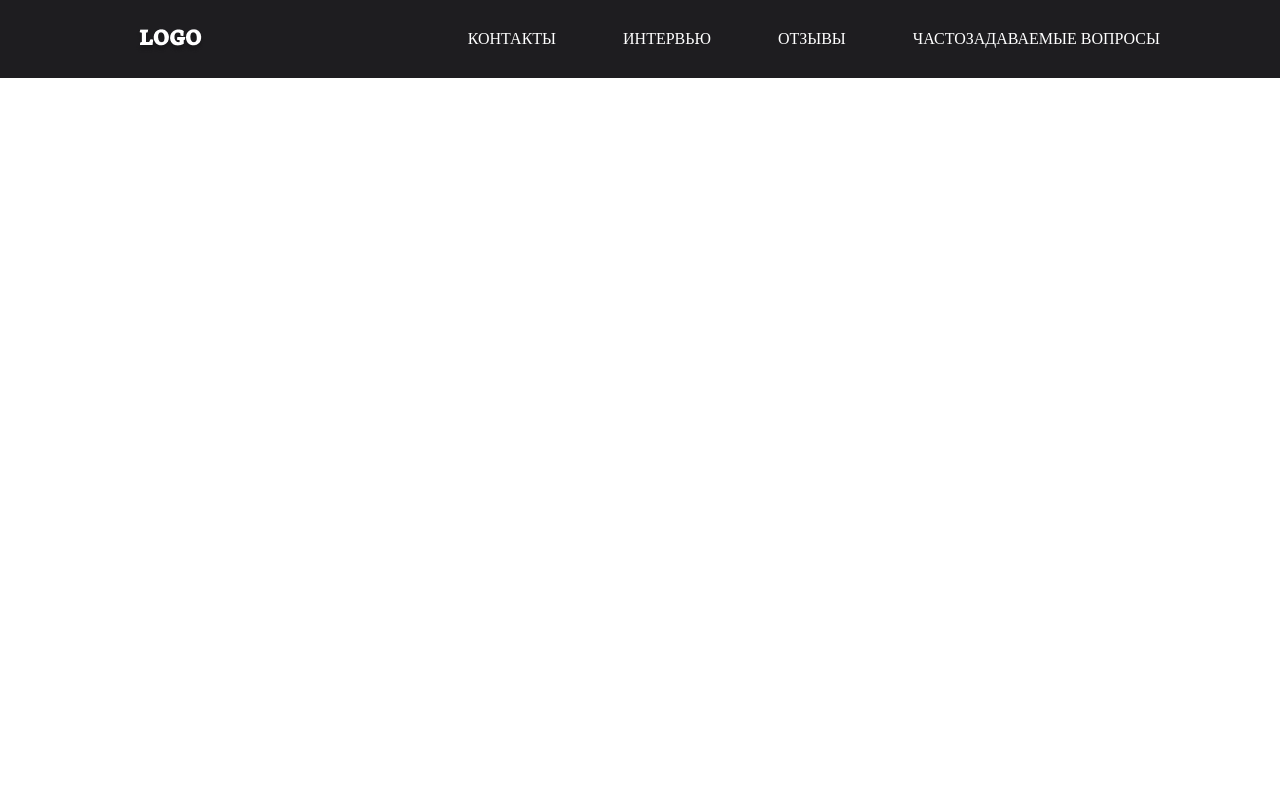
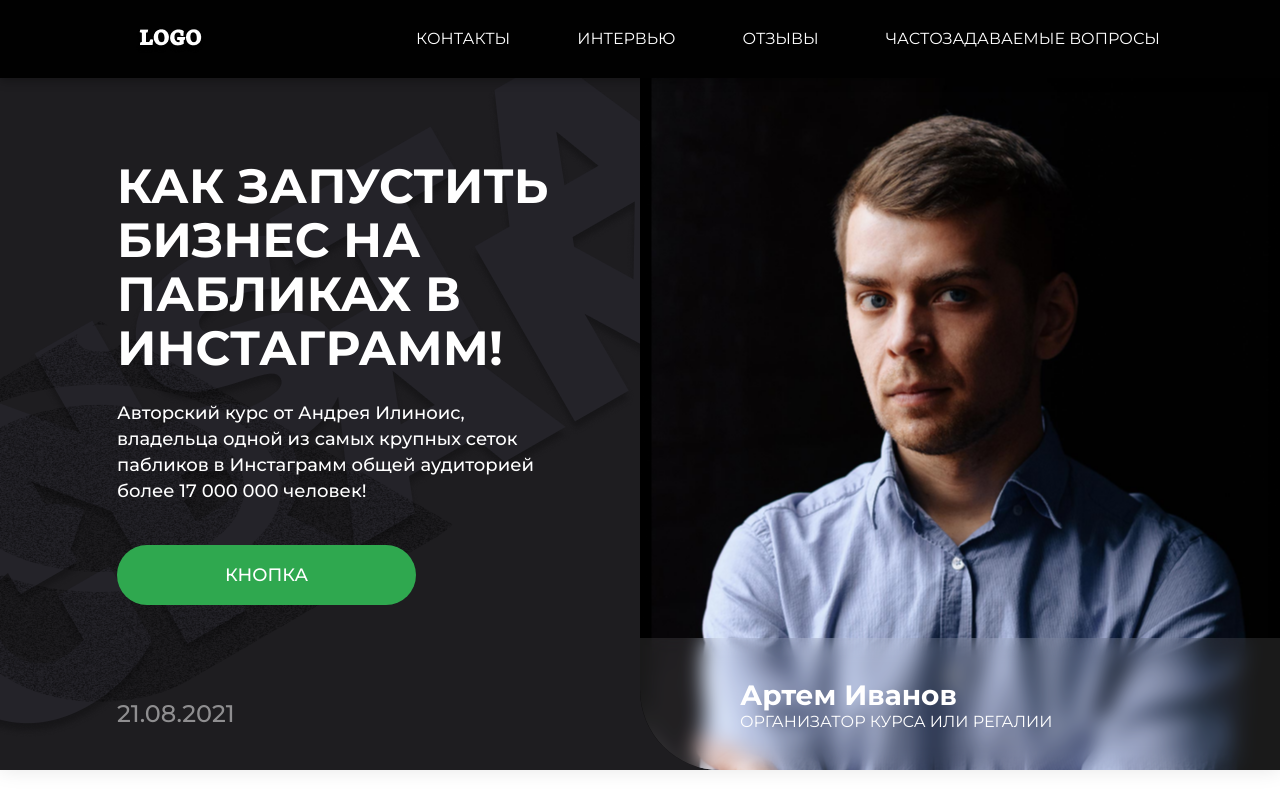
Before and after one commit to anna-okhrimenko/course, a website: page docs/index.html in a window 1280 px wide. Drawn offline with Linux system fonts and the light colour scheme.

Commit message:
first-screen desktop

```diff
--- a/dev/sass/first-screen.scss
+++ b/dev/sass/first-screen.scss
@@ -0,0 +1,65 @@
+.first-screen {
+    box-shadow: 0px 0px 20px rgba(0, 0, 0, 0.1);
+    color: #FFFFFF;
+    background: #1E1D20;
+
+    &-info {
+        background-image: url(assets/img/first-screen-bg.png);
+        background-repeat: no-repeat;
+        background-position: left;
+        .small-container {
+            padding: 81px 88px 38px 77px;
+        }
+
+        h1 {
+            margin-bottom: 25px;
+            font-weight: 700;
+            font-size: 48px;
+            line-height: 54px;
+            text-transform: uppercase;
+        }
+        p {
+            margin-bottom: 41px;
+            font-weight: 500;
+            font-size: 18px;
+            line-height: 26px;
+            display: flex;
+            align-items: center;
+        }
+        h6 {
+            margin-top: 91px;
+            font-weight: 500;
+            font-size: 24px;
+            line-height: 36px;
+            text-transform: uppercase;
+            opacity: 0.5;
+        }
+    }
+
+    &-img {
+        flex-direction: column;
+        justify-content: end;
+        border-bottom-left-radius: 80px;
+        background-image: url(assets/img/speecker-img.png);
+        background-repeat: no-repeat;
+        background-position: center;
+        background-color: #010101;
+        &_name {
+            background: rgba(255, 255, 255, 0.1);
+            backdrop-filter: blur(10px);
+            padding: 40px 204px 38px 100px;
+            border-bottom-left-radius: 80px;
+            h5 {
+                font-weight: 600;
+                font-size: 28px;
+                line-height: 34px;
+            }
+            p {
+                font-weight: 400;
+                font-size: 16px;
+                line-height: 20px;
+                text-transform: uppercase;
+            }
+        }
+    }
+}
--- a/dev/sass/header.scss
+++ b/dev/sass/header.scss
@@ -1,7 +1,7 @@
 header {
+    background-color: #010101;
     padding: 21px 0;
-    background: #1E1D20;
-    backdrop-filter: blur(25px);
+    filter: drop-shadow(0px 4px 4px rgba(0, 0, 0, 0.25));
     width: 100%;
 
     .header-container {
--- a/dev/sass/tamplate.scss
+++ b/dev/sass/tamplate.scss
@@ -2,10 +2,48 @@
     padding: 0;
     margin: 0;
     box-sizing: border-box;
+    font-family: 'Montserrat', sans-serif;
 }
 
 .container {
-    max-width: 1560px;
+    max-width: 1220px;
     margin: 0 auto;
-    padding: 0 120px;
+    padding: 0 10px;
 }
+
+.column-block {
+    display: flex;
+    align-items: stretch;
+    .left-block,
+    .right-block {
+        width: 50%;
+        display: flex;
+    }
+
+    .left-block {
+        justify-content: end;
+    }
+}
+
+
+.small-container {
+    width: 600px;
+}
+
+button {
+    font-weight: 500;
+    font-size: 18px;
+    line-height: 22px;
+    text-transform: uppercase;
+    background: #2FA84F;
+    border: none;
+    border-radius: 40px;
+    color: #FFFFFF;
+    cursor: pointer;
+    &:hover {
+        box-shadow: rgba(0, 0, 0, 0.17) 0px -23px 25px 0px inset, rgba(0, 0, 0, 0.15) 0px -36px 30px 0px inset, rgba(0, 0, 0, 0.1) 0px -79px 40px 0px inset, rgba(0, 0, 0, 0.06) 0px 2px 1px, rgba(0, 0, 0, 0.09) 0px 4px 2px, rgba(0, 0, 0, 0.09) 0px 8px 4px, rgba(0, 0, 0, 0.09) 0px 16px 8px, rgba(0, 0, 0, 0.09) 0px 32px 16px;    }
+
+    &.btn {
+        padding: 19px 108px;
+    }
+}
--- a/docs/index.html
+++ b/docs/index.html
@@ -6,7 +6,14 @@
     <meta name="theme-color" content="#188de7">
     <meta name="viewport" content="width=device-width,initial-scale=1,user-scalable=no" />
     <title>Сборка Markup</title>
+    <link rel="preconnect" href="https://fonts.googleapis.com">
+    <link rel="preconnect" href="https://fonts.gstatic.com" crossorigin>
+    <link href="https://fonts.googleapis.com/css2?family=Montserrat:wght@400;500;700&display=swap" rel="stylesheet">
+    <link rel="preconnect" href="https://fonts.googleapis.com">
+    <link rel="preconnect" href="https://fonts.gstatic.com" crossorigin>
+    <link href="https://fonts.googleapis.com/css2?family=Mulish&display=swap" rel="stylesheet">
     <link rel="stylesheet" type="text/css" href="style.css" />
+
 </head>
 
 <body>
@@ -45,7 +52,23 @@
 
 
     <main class="wrapper home">
+        <section class="first-screen column-block">
+            <div class="left-block first-screen-info ">
+                <div class="small-container">
+                    <h1>как запустить бизнес на пабликах в Инстаграмм!</h1>
+                    <p>Авторский курс от Андрея Илиноис, владельца одной из самых крупных сеток пабликов в Инстаграмм общей аудиторией более 17 000 000 человек!</p>
+                    <button class="btn">кнопка</button>
+                    <h6>21.08.2021</h6>
+                </div>
+            </div>
+            <div class="right-block first-screen-img">
+                <div class="first-screen-img_name">
+                    <h5>Артем Иванов</h5>
+                    <p>организатор курса или регалии</p>
+                </div>
+            </div>
 
+        </section>
     </main>
     <footer>
 
```
Also changed, not shown: dev/templates/first-screen.html (+17 -0 lines), dev/templates/head.html (+3 -0 lines), dev/assets/img/1first-screen-bg.png (added), dev/assets/img/first-screen-bg.png (added), dev/assets/img/speecker-img.png (added), docs/assets/img/1first-screen-bg.png (added), docs/assets/img/first-screen-bg.png (added), docs/assets/img/speecker-img.png (added), docs/style.css, docs/style.min.css, 1 other file.
